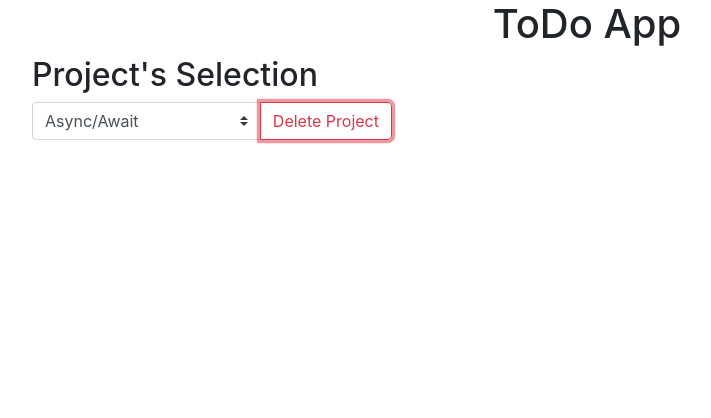
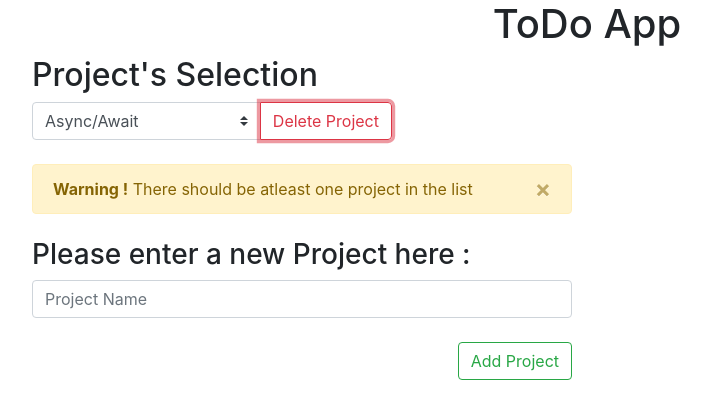
Before and after one commit to asinghal279/ReactToDoApp, a React (Create React App) app: page / in a window 1280 px wide. Both pictures are taken after a click on the button "Delete Project". Shown: the top 418 px of the page, without its empty margins (53-764 px from the left). Built offline with nearby package versions, Linux system fonts and the light colour scheme.

Commit message:
Add the warning block functionality for not deleting the last project present in the list

```diff
--- a/src/App.js
+++ b/src/App.js
@@ -1,23 +1,46 @@
 import React, { Component } from "react";
-import Project from './project';
+import Project from "./project";
 
 class App extends Component {
   state = {
-    projects: ["Async/Await", "EasyBank"]
+    projects: ["Async/Await", "EasyBank", "Standup", "GoodMorning"],
   };
 
   handleDeleteProject = (project) => {
-    let index = this.state.projects.indexOf(project)
-    if(index>-1)
-    this.setState({
-      projects: this.state.projects.splice(index,1)
-    })
+    let index = this.state.projects.indexOf(project);
+    if (index > -1 && this.state.projects.length>1) {
+      this.state.projects.splice(index, 1);
+      this.setState(
+        {
+          projects: this.state.projects,
+        },
+        () => console.log(this.state.projects)
+      );
+      return true;
+    }
+    else{
+      return false
+    }
+  };
+
+  componentDidMount() {
+    document.querySelectorAll(".close").forEach((button) => {
+      button.addEventListener("click", () => {
+        button.parentElement.classList.add("d-none");
+      });
+    });
   }
+
   render() {
     return (
       <div className="container">
         <div className="row">
-          <Project list={this.state.projects} onDelete={(projectToDelete) => this.handleDeleteProject(projectToDelete)}/>
+          <Project
+            list={this.state.projects}
+            onDelete={(projectToDelete) =>
+              this.handleDeleteProject(projectToDelete)
+            }
+          />
         </div>
       </div>
     );
--- a/src/project.js
+++ b/src/project.js
@@ -7,8 +7,9 @@ class Project extends Component {
   };
 
   changeSelectedProject = (e) => {
+    let optionsNode = document.querySelector("#selector");
     let selectedProjectName =
-      e.target.options[e.target.selectedIndex].innerHTML;
+      optionsNode.options[optionsNode.selectedIndex].innerHTML;
     this.setState({ selectedProject: selectedProjectName }, () =>
       console.log(this.state.selectedProject)
     );
@@ -18,10 +19,10 @@ class Project extends Component {
     return (
       <div className="col-sm-6">
         <h2>Project's Selection</h2>
-        <div class="input-group col-sm-8 px-0">
+        <div class="input-group col-sm-8 px-0 mb-4">
           <select
             class="custom-select"
-            id="inputGroupSelect04"
+            id="selector"
             onChange={this.changeSelectedProject}
           >
             {this.state.projects.map((project) => (
@@ -29,11 +30,67 @@ class Project extends Component {
             ))}
           </select>
           <div class="input-group-append">
-            <button onClick={() => this.props.onDelete(this.state.selectedProject)} class="btn btn-outline-danger" type="button">
+            <button
+              onClick={async () => {
+                let bool = await this.props.onDelete(
+                  this.state.selectedProject
+                );
+                await this.changeSelectedProject();
+                if (!bool) {
+                  document.querySelector("#warning").classList.remove("d-none");
+                  document.querySelector("#warning").classList.add("show");
+                }
+              }}
+              class="btn btn-outline-danger"
+              type="button"
+            >
               Delete Project
             </button>
           </div>
         </div>
+        <div
+          class="alert alert-warning alert-dismissible fade d-none"
+          id="warning"
+          role="alert"
+        >
+          <strong>Warning !</strong> There should be atleast one project in the
+          list
+          <button type="button" class="close" aria-label="Close">
+            <span aria-hidden="true">&times;</span>
+          </button>
+        </div>
+        <form action="" class="col-sm-12 p-0 mt-4" id="projectForm">
+          <div class="form-group">
+            <h3 for="project">Please enter a new Project here :</h3>
+            <input
+              type="text"
+              name="project"
+              id="projectName"
+              class="form-control mb-4"
+              placeholder="Project Name"
+              required
+            />
+            {/* <div
+                class="alert alert-success alert-dismissible fade d-none"
+                id="projectAddSuccess"
+                role="alert"
+                data-hide="alert"
+              >
+                <strong> Project Added </strong> to the options list. Please go
+                and select your project from the list.
+                <button type="button" class="close" aria-label="Close">
+                  <span aria-hidden="true">&times;</span>
+                </button>
+              </div> */}
+            <div class="text-right">
+              <input
+                type="submit"
+                value="Add Project"
+                class="btn btn-outline-success btn-md"
+              />
+            </div>
+          </div>
+        </form>
       </div>
     );
   }
```
